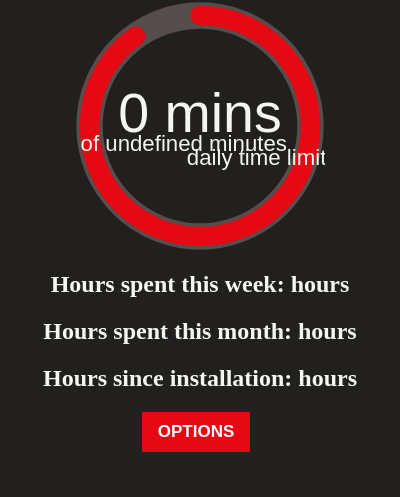
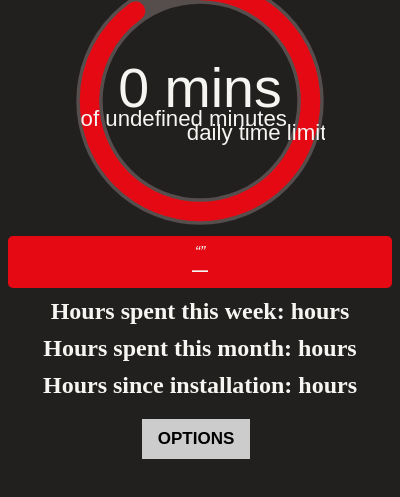
Before and after one commit to FelixIsaac/netflix-addictector, a browser extension: page src/popup/popup.html in a window 400 px wide. Shown: the part 79-576 px from the top of the page. Drawn offline with Linux system fonts and the light colour scheme.

Commit message:
update(popup): add quotes design

```diff
--- a/src/assets/css/popup.css
+++ b/src/assets/css/popup.css
@@ -60,3 +60,37 @@ body {
   background-color: #221f1f;
   color: #f5f5f1;
 }
+
+section h2 {
+  margin: 10px 0;
+}
+
+h1,
+section figure,
+section figure blockquote {
+    margin: 0;
+}
+
+section figure {
+    padding: 8px;
+    background: #e50914;
+    border-radius: 5px;
+    font-family: sans-serif;
+}
+
+section figure figcaption {
+  font-weight: bolder;
+}
+
+section figure blockquote {
+    font-style: italic;
+    font-size: 16px;
+}
+
+section figure blockquote::before {
+    content: '\201C';
+}
+
+section figure blockquote::after {
+    content: '\201D';
+}
--- a/src/popup/popup.html
+++ b/src/popup/popup.html
@@ -3,6 +3,7 @@
   <head>
     <link rel="stylesheet" href="../assets/css/index.css">
     <link rel="stylesheet" href="../assets/css/popup.css">
+    <script src="../scripts/utils.js"></script>
     <script src="popup.js"></script>
   </head>
   <body>
@@ -30,6 +31,12 @@
       </div>
     </section>
     <section>
+      <figure>
+          <blockquote>{{quote}}</blockquote>
+          <figcaption>&mdash; {{author}}</figcaption>
+      </figure>
+    </section>
+    <section>
       <h2>Hours spent this week: <span id="week-hours"></span> hours</h2>
     </section>
     <section>
@@ -38,6 +45,6 @@
     <section>
       <h2>Hours since installation: <span id="installation-hours"></span> hours</h2>
     </section>
-    <button class="primary" id="options">Options</button>
+    <button class="secondary" id="options" style="margin-top: 10px;">Options</button>
   </body>
 </html>
--- a/src/popup/popup.js
+++ b/src/popup/popup.js
@@ -6,9 +6,18 @@ document.addEventListener('DOMContentLoaded', function () {
     const monthHours = document.getElementById('month-hours');
     const installationHours = document.getElementById('installation-hours')
     const optionsButton = document.getElementById('options');
+    const quoteContent = document.getElementsByTagName('blockquote')[0];
+    const quoteAuthor = document.querySelector('section figure figcaption');
 
-    optionsButton.addEventListener('click', () => chrome.runtime.openOptionsPage())
+    optionsButton.addEventListener('click', () => chrome.runtime.openOptionsPage());
+    chrome.storage.onChanged.addListener(({ daily_limit, current_day, days }) => (daily_limit || current_day || days) && updatePopup());
 
+    updatePopup();
+    updateQuote();
+
+    setInterval(updateQuote, 30 * 1000); // 30 second interval
+
+    function updatePopup() {
         chrome.storage.sync.get(['daily_limit', 'current_day', 'days'], ({
             daily_limit,
             current_day,
@@ -44,5 +53,15 @@ document.addEventListener('DOMContentLoaded', function () {
                 .map(days => days.minutes_spent/60)
                 .reduce((a, b) => a + b, 0)
                 .toFixed(1);
-    })
         });
+    };
+
+    function updateQuote() {
+        const [quote, author] = ['', ''];
+        quoteContent.innerText = quoteContent.innerText.replace('{{quote}}', quote);
+        quoteAuthor.innerText = quoteAuthor.innerText.replace('{{author}}', author);
+    }
+});
+
+// update overview if there's new day entry
+addTime(false, 0);
```
Lines whose indentation alone changed are shown as unchanged.
